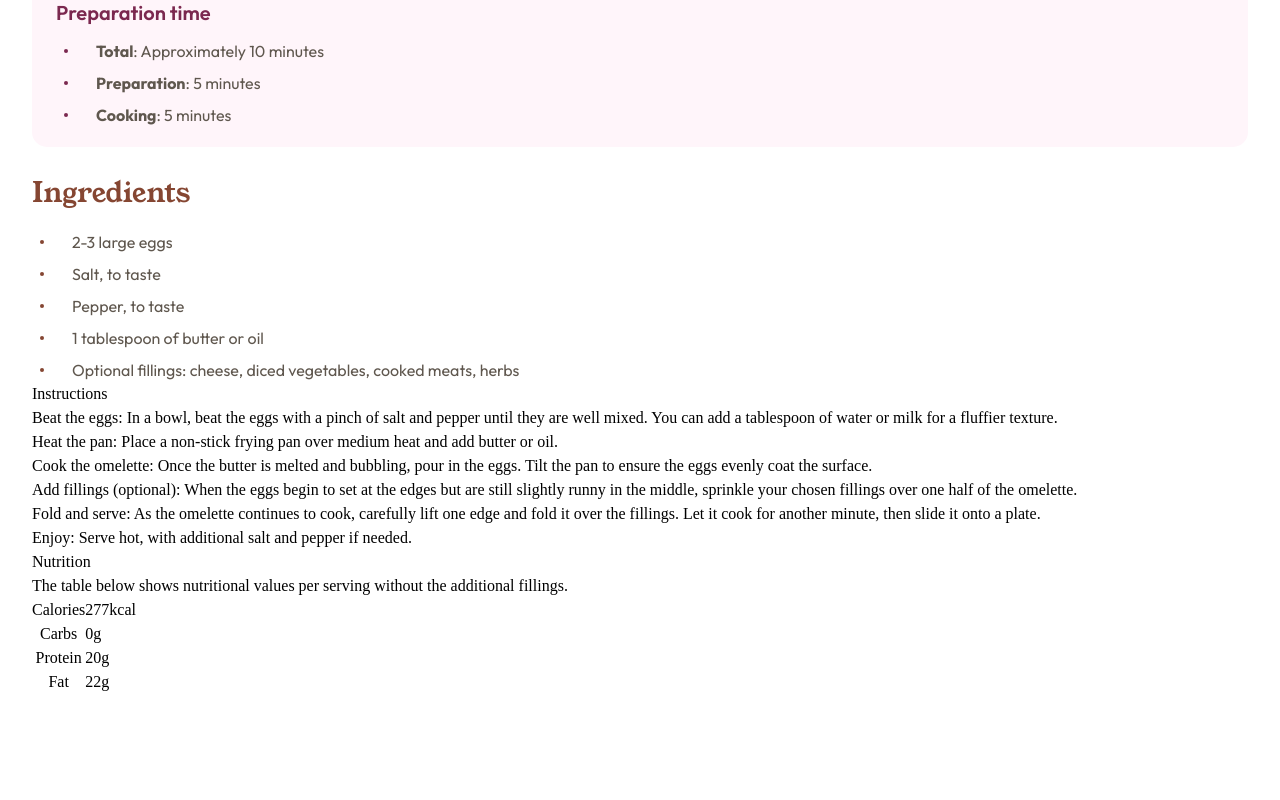
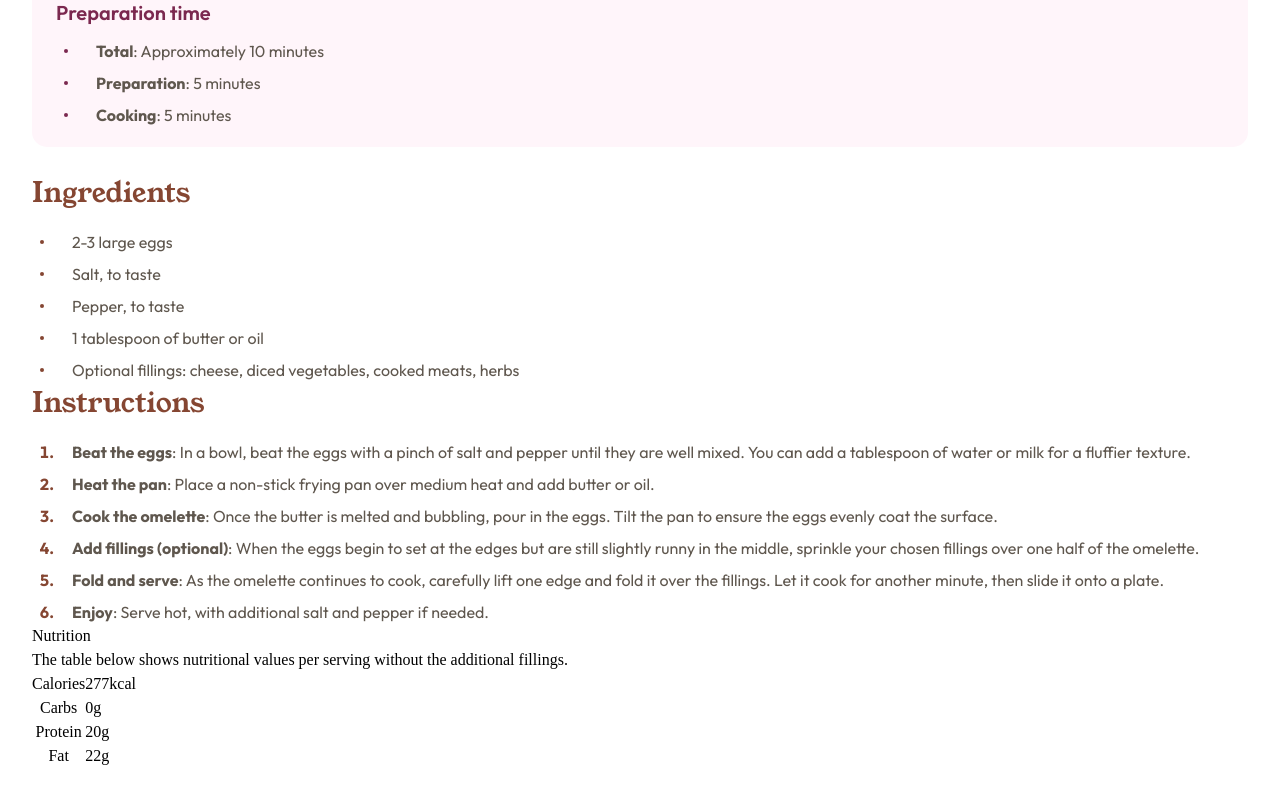
Before and after one commit to VenusY/frontend-mentor-recipe-page, a React app: page / in a window 1280 px wide. Shown: the part 778-1578 px from the top of the page. Before the commit the page ends 1504 px from the top, so only its background shows below. Built offline with nearby package versions, Linux system fonts and the light colour scheme.

Commit message:
Style instructions section

```diff
--- a/src/components/Instructions.jsx
+++ b/src/components/Instructions.jsx
@@ -1,58 +1,75 @@
+import '../styles/scss/Instructions.scss';
+
 export default function Instructions() {
   return (
-    <section className='instructions'>
-      <h2 className='card__heading'>Instructions</h2>
+    <section className='instructions card__section'>
+      <h2 className='card__heading heading'>Instructions</h2>
 
       <ol className='instructions__list'>
-        <li className='instructions__list-item'>
-          <span className='instructions__instruction'>Beat the eggs: </span>
+        <li className='instructions__list-item paragraph'>
+          <div className='instructions__text'>
+            <span className='instructions__instruction'>Beat the eggs</span>:{' '}
             <span className='instructions__details'>
-            In a bowl, beat the eggs with a pinch of salt and pepper until they
-            are well mixed. You can add a tablespoon of water or milk for a
-            fluffier texture.
+              In a bowl, beat the eggs with a pinch of salt and pepper until
+              they are well mixed. You can add a tablespoon of water or milk for
+              a fluffier texture.
             </span>
+          </div>
         </li>
 
-        <li className='instructions__list-item'>
-          <span className='instructions__instruction'>Heat the pan: </span>
+        <li className='instructions__list-item paragraph'>
+          <div className='instructions__text'>
+            <span className='instructions__instruction'>Heat the pan</span>:{' '}
             <span className='instructions__details'>
-            Place a non-stick frying pan over medium heat and add butter or oil.
+              Place a non-stick frying pan over medium heat and add butter or
+              oil.
             </span>
+          </div>
         </li>
 
-        <li className='instructions__list-item'>
-          <span className='instructions__instruction'>Cook the omelette: </span>
+        <li className='instructions__list-item paragraph'>
+          <div className='instructions__text'>
+            <span className='instructions__instruction'>Cook the omelette</span>
+            :{' '}
             <span className='instructions__details'>
               Once the butter is melted and bubbling, pour in the eggs. Tilt the
               pan to ensure the eggs evenly coat the surface.
             </span>
+          </div>
         </li>
 
-        <li className='instructions__list-item'>
+        <li className='instructions__list-item paragraph'>
+          <div className='instructions__text'>
             <span className='instructions__instruction'>
-            Add fillings &#40;optional&#41;:{' '}
+              Add fillings &#40;optional&#41;
             </span>
+            :{' '}
             <span className='instructions__details'>
-            When the eggs begin to set at the edges but are still slightly runny
-            in the middle, sprinkle your chosen fillings over one half of the
-            omelette.
+              When the eggs begin to set at the edges but are still slightly
+              runny in the middle, sprinkle your chosen fillings over one half
+              of the omelette.
             </span>
+          </div>
         </li>
 
-        <li className='instructions__list-item'>
-          <span className='instructions__instruction'>Fold and serve: </span>
+        <li className='instructions__list-item paragraph'>
+          <div className='instructions__text'>
+            <span className='instructions__instruction'>Fold and serve</span>:{' '}
             <span className='instructions__details'>
-            As the omelette continues to cook, carefully lift one edge and fold
-            it over the fillings. Let it cook for another minute, then slide it
-            onto a plate.
+              As the omelette continues to cook, carefully lift one edge and
+              fold it over the fillings. Let it cook for another minute, then
+              slide it onto a plate.
             </span>
+          </div>
         </li>
 
-        <li className='instructions__list-item'>
-          <span className='instructions__instruction'>Enjoy: </span>
+        <li className='instructions__list-item paragraph'>
+          <div className='instructions__text'>
+            <span className='instructions__instruction'>Enjoy</span>:{' '}
             <span className='instructions__details'>
               Serve hot, with additional salt and pepper if needed.
             </span>
+          </div>
         </li>
       </ol>
     </section>
--- /dev/null
+++ b/src/styles/scss/Instructions.scss
@@ -0,0 +1,27 @@
+@use './util' as u;
+
+.instructions {
+  &__list {
+    margin-left: 25px;
+    list-style-type: decimal;
+  }
+
+  &__list-item {
+    &::marker {
+      font-weight: 700;
+      color: var(--brown);
+    }
+
+    &:not(:last-child) {
+      margin-bottom: u.rem(8);
+    }
+  }
+
+  &__text {
+    margin-left: 15px;
+  }
+
+  &__instruction {
+    font-weight: 700;
+  }
+}
```
Lines whose indentation alone changed are shown as unchanged.
